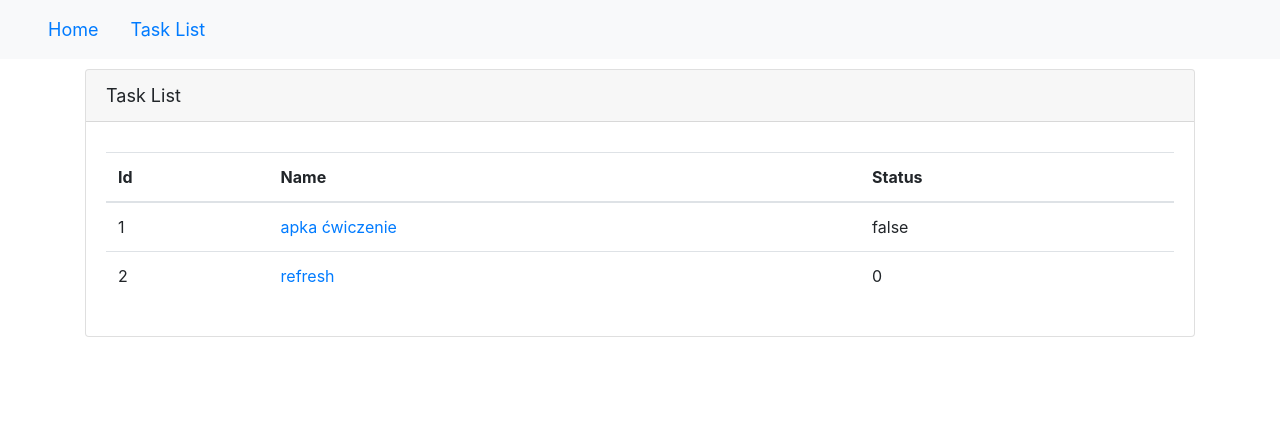
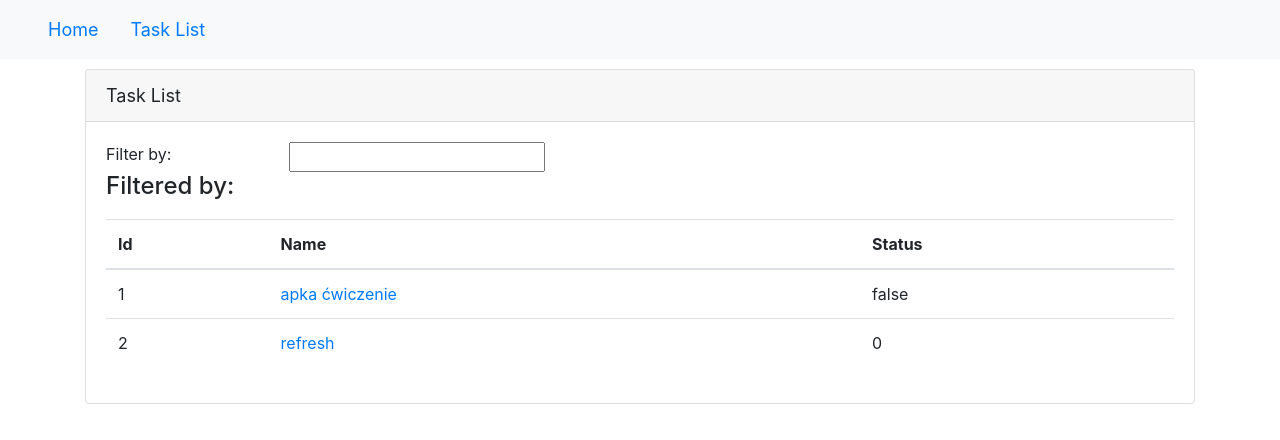
Before and after one commit to piotr-zysk/AngularTaskList, an Angular app: page /tasklist in a window 1280 px wide. Shown: the top 440 px of the page. Built offline with nearby package versions, Linux system fonts and the light colour scheme.

Commit message:
Added Task Filter to TaskListComponent (two way binding with ngModel).

```diff
--- a/src/app/task/task-list.component.html
+++ b/src/app/task/task-list.component.html
@@ -3,7 +3,7 @@
     {{pageTitle}}
   </div>
   <div class='card-body'>
-    <!--
+
     <div class='row'>
       <div class='col-md-2'>Filter by:</div>
       <div class='col-md-4'>
@@ -15,7 +15,7 @@
         <h4>Filtered by: {{listFilter}} </h4>
       </div>
     </div>
-    -->
+
     <div class='table-responsive'>
       <table class='table' *ngIf='tasks && tasks.length'>
         <thead>
@@ -28,7 +28,7 @@
           </tr>
         </thead>
         <tbody>
-          <tr *ngFor='let task of tasks'>
+          <tr *ngFor='let task of filteredTasks'>
             <td>{{ task.id }}</td>
             <td>
               <a [routerLink]="['/tasks', task.id]">
--- a/src/app/task/task-list.component.ts
+++ b/src/app/task/task-list.component.ts
@@ -9,15 +9,35 @@ import { ITask } from './task';
 })
 export class TaskListComponent implements OnInit {
   tasks: ITask[] = [];
+  filteredTasks: ITask[] = [];
   pageTitle: string = "Task List";
-  listFilter: string = "";
 
-  constructor(private taskService: TaskService) { }
+
+
+  _listFilter: string = "";
+  get listFilter(): string {
+    return this._listFilter;
+  }
+  set listFilter(value: string) {
+    this._listFilter = value;
+    this.filteredTasks = this.listFilter ? this.performFilter(this.listFilter) : this.tasks;
+  }
+
+  performFilter(filterBy: string): ITask[] {
+    filterBy = filterBy.toLocaleLowerCase();
+    return this.tasks.filter((task: ITask) =>
+      task.name.toLocaleLowerCase().indexOf(filterBy) !== -1);
+  }
+
+  constructor(private taskService: TaskService) {
+    this.listFilter = '';
+  }
 
   ngOnInit(): void {
     this.taskService.getTasks().subscribe(
       tasks => {
-        this.tasks=tasks;
+        this.tasks = tasks;
+        this.filteredTasks = this.tasks;
       }
     )
   }
--- a/src/app/task/task.module.ts
+++ b/src/app/task/task.module.ts
@@ -4,13 +4,15 @@ import { TaskListComponent } from './task-list.component';
 import { HttpClientModule } from '@angular/common/http';
 import { TaskDetailsComponent } from './task-details.component';
 import { RouterModule } from '@angular/router';
+import { FormsModule } from '@angular/forms';
 
 @NgModule({
   declarations: [TaskListComponent, TaskDetailsComponent],
   imports: [
     CommonModule,
     HttpClientModule,
-    RouterModule
+    RouterModule,
+    FormsModule
   ]
 })
 export class TaskModule { }
```
